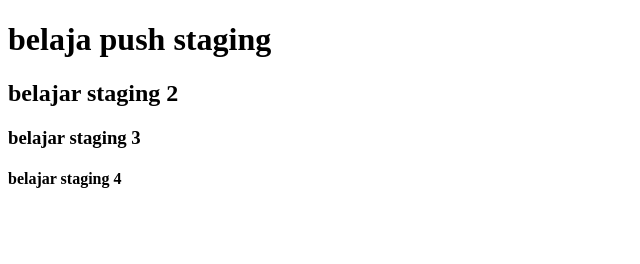
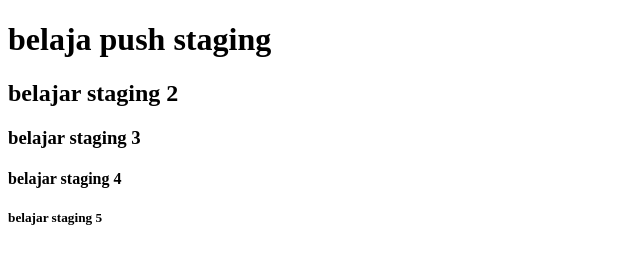
Before and after one commit to satriabayang/belajar-git, a plain HTML site: page header.html in a window 1280 px wide. Shown: the full height of the page, 0-640 px from the left. Drawn offline with Linux system fonts and the light colour scheme.

Commit message:
tambah element h5

```diff
--- a/header.html
+++ b/header.html
@@ -9,5 +9,6 @@
     <h2>belajar staging 2</h2>
     <h3>belajar staging 3</h3>
     <h4>belajar staging 4</h4>
+    <h5>belajar staging 5</h5>
   </body>
 </html>
```
